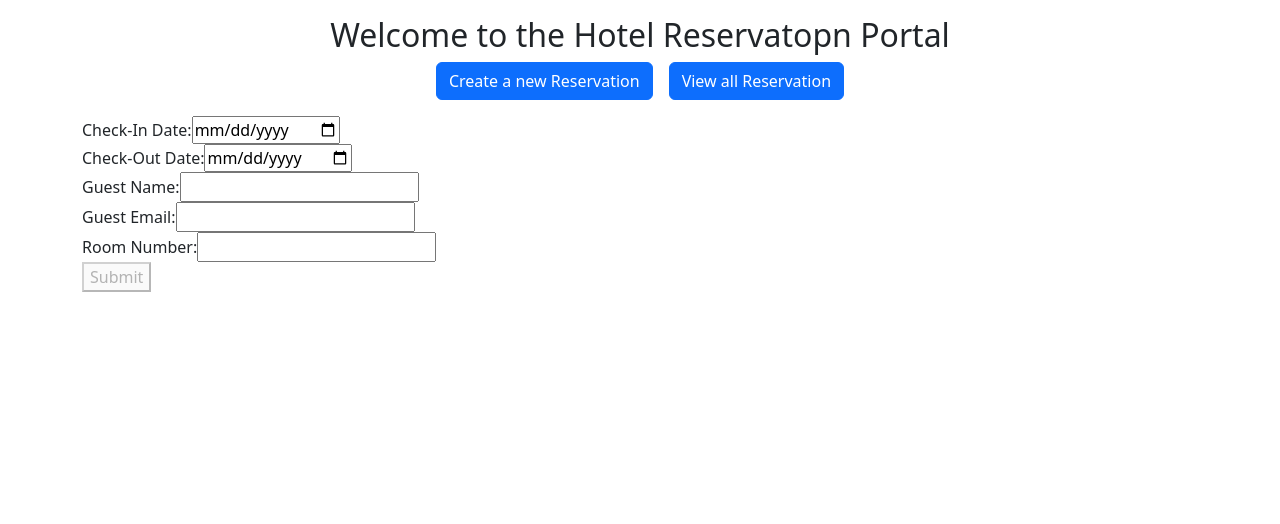
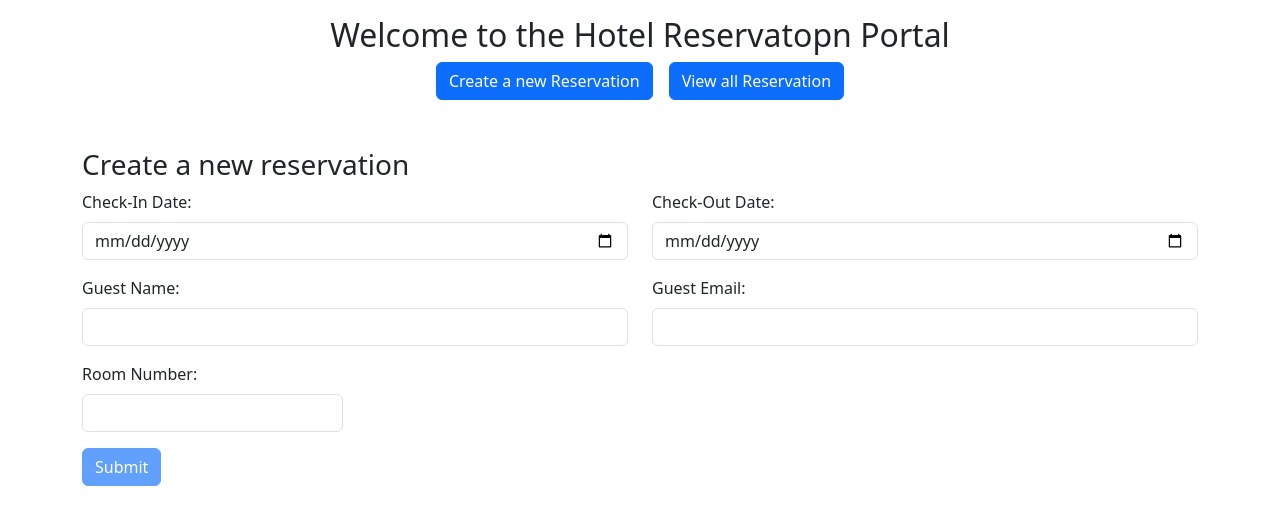
Before and after one commit to chetanananthu/Sample_AngularDemo, an Angular app: page /new in a window 1280 px wide. Shown: the top 524 px of the page. Built offline with nearby package versions, Linux system fonts and the light colour scheme.

Commit message:
done css for the reservation form

```diff
--- a/src/app/reservation-from/reservation-from.component.html
+++ b/src/app/reservation-from/reservation-from.component.html
@@ -1,42 +1,48 @@
 <app-home></app-home>
+
+<h3 class="mt-5 mb-2">Create a new reservation</h3>
 <form [formGroup]="reservationForm" (ngSubmit)="onSubmit()">
-
-    <div>
-        <label>Check-In Date:</label>
-        <input type="date" formControlName="checkInDate">
-        <div *ngIf="reservationForm.get('checkInDate')?.invalid && reservationForm.get('checkInDate')?.touched">
-            Check-In Date is required
+    <div class="row mb-3">
+        <div class="col">
+            <label class="form-label">Check-In Date:</label>
+            <input class="form-control" type="date" formControlName="checkInDate">
+            <small class="text-danger" *ngIf="reservationForm.get('checkInDate')?.invalid && reservationForm.get('checkInDate')?.touched">
+                Check-In Date is required
+            </small>
+        </div>
+        <div class="col">
+            <label class="form-label">Check-Out Date:</label>
+            <input class="form-control" type="date" formControlName="checkOutDate">
+            <small class="text-danger" *ngIf="reservationForm.get('checkOutDate')?.invalid && reservationForm.get('checkOutDate')?.touched">
+                Check-Out Date is required
+            </small>
         </div>
     </div>
-    <div>
-        <label>Check-Out Date:</label>
-        <input type="date" formControlName="checkOutDate">
-        <div *ngIf="reservationForm.get('checkOutDate')?.invalid && reservationForm.get('checkOutDate')?.touched">
-            Check-Out Date is required
-        </div>
+    <div class="row mb-3">
+    <div class="col">
+        <label class="form-label">Guest Name:</label>
+        <input class="form-control" type="text" formControlName="guestName">
+        <small class="text-danger" *ngIf="reservationForm.get('guestName')?.invalid && reservationForm.get('guestName')?.touched">
+            Guest Name is required
+        </small>
     </div>
-    <div>
-        <label>Guest Name:</label>
-        <input type="text" formControlName="guestName">
-        <div *ngIf="reservationForm.get('guestName')?.invalid && reservationForm.get('guestName')?.touched">
-            Guest Name is required
-        </div>
+    <div class="col">
+        <label class="form-label">Guest Email:</label>
+        <input  class="form-control" type="email" formControlName="guestEmail">
+        <small class="text-danger" *ngIf="reservationForm.get('guestEmail')?.invalid && reservationForm.get('guestEmail')?.touched">
+            Email is required
+        </small>
     </div>
-    <div>
-        <label>Guest Email:</label>
-        <input type="email" formControlName="guestEmail">
-        <div *ngIf="reservationForm.get('guestEmail')?.invalid && reservationForm.get('guestEmail')?.touched">
-            Email is required
-        </div>
     </div>
-    <div>
-        <label>Room Number:</label>
-        <input type="number" formControlName="roomNumber">
-        <div *ngIf="reservationForm.get('roomNumber')?.invalid && reservationForm.get('roomNumber')?.touched">
+    <div class="row mb-3">
+        <div class="col-3">
+            <label class="form-label">Room Number:</label>
+        <input class="form-control" type="number" formControlName="roomNumber">
+        <small class="text-danger" *ngIf="reservationForm.get('roomNumber')?.invalid && reservationForm.get('roomNumber')?.touched">
             Room Number is required
+        </small>
         </div>
     </div>
 
-
-    <button type="submit" [disabled]="reservationForm.invalid">Submit</button>
+    <button class="btn btn-primary" type="submit" [disabled]="reservationForm.invalid">Submit</button>
 </form>
```
